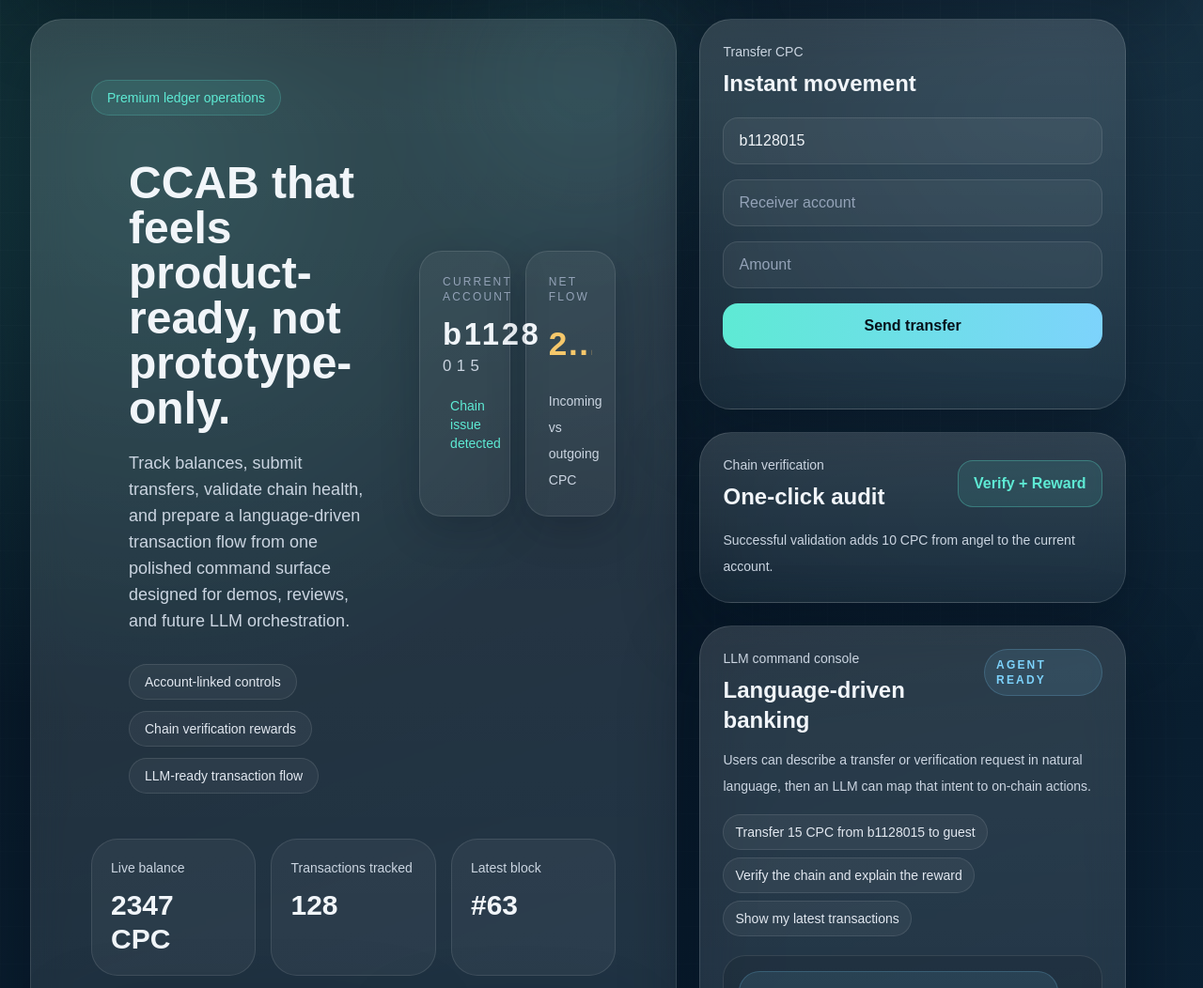
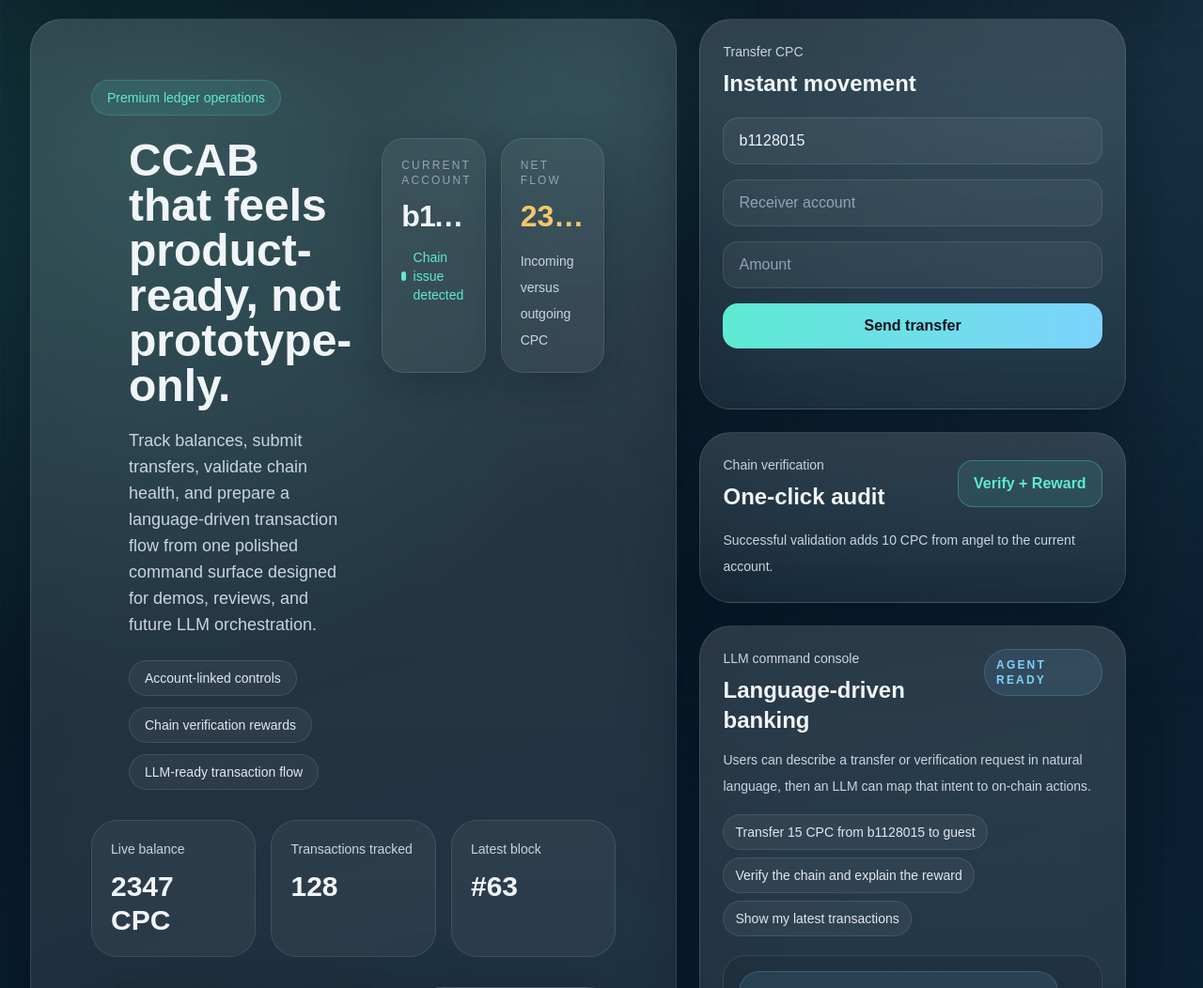
Before and after one commit to Alan52254/CampusCoin, a Flask app: page / in a window 1280 px wide. Shown: the part 334-1386 px from the top of the page at 94% size. Run offline with Flask 3, Linux system fonts and the light colour scheme; some libraries are stand-ins or nearby versions.

Commit message:
介面還要再修

```diff
--- a/templates/index.html
+++ b/templates/index.html
@@ -173,53 +173,39 @@
             <div class="mb-6 inline-flex items-center gap-2 rounded-full border border-mint/20 bg-mint/10 px-4 py-2 text-sm text-mint">
               Premium ledger operations
             </div>
-            <div class="mt-6 grid gap-x-10 gap-y-8 xl:grid-cols-12 xl:items-start">
-              <div class="xl:col-span-7 pl-6 lg:pl-10">
-                <h1 class="text-4xl font-semibold leading-tight sm:text-5xl pr-4">
+            <div class="grid gap-8 xl:grid-cols-[1.05fr_0.95fr] xl:items-start">
+              <div class="max-w-3xl pl-6 lg:pl-10">
+                <h1 class="max-w-2xl text-4xl font-semibold leading-tight sm:text-5xl">
                   CCAB that feels product-ready, not prototype-only.
                 </h1>
-                <p class="mt-5 text-base leading-8 text-slate-300 sm:text-lg pr-4">
+                <p class="mt-5 max-w-2xl text-base leading-8 text-slate-300 sm:text-lg">
                   Track balances, submit transfers, validate chain health, and prepare a language-driven transaction
                   flow from one polished command surface designed for demos, reviews, and future LLM orchestration.
                 </p>
-              </div>
-
-              <div class="xl:col-span-5 grid gap-4 sm:grid-cols-2 xl:mt-24">
-                <div class="min-w-0 rounded-[24px] border border-white/10 bg-white/5 p-6 shadow-soft">
-                  <p class="text-xs uppercase tracking-[0.18em] text-slate-400">Current account</p>
-                  <p class="mt-4" id="accountLabel" title="{{ overview.account }}">
-                    <span class="block text-[1.75rem] font-semibold leading-none tracking-[0.08em] text-slate-100 lg:text-[2.05rem]">
-                      {{ overview.account[:5] if overview.account|length > 5 else overview.account }}
-                    </span>
-                    {% if overview.account|length > 5 %}
-                    <span class="mt-1 block text-[0.95rem] font-medium uppercase tracking-[0.32em] text-slate-300 lg:text-[1.05rem]">
-                      {{ overview.account[5:] }}
-                    </span>
-                    {% endif %}
-                  </p>
-                  <div class="mt-5 flex items-center gap-2 text-sm text-mint">
-                    <span class="inline-flex h-2.5 w-2.5 rounded-full bg-mint"></span>
-                    <span>Chain <span id="chainBadge">{{ 'healthy' if overview.chain_ok else 'issue detected' }}</span></span>
-                  </div>
-                </div>
-
-                <div class="min-w-0 rounded-[24px] border border-white/10 bg-white/5 p-6 shadow-soft">
-                  <p class="text-xs uppercase tracking-[0.18em] text-slate-400">Net flow</p>
-                  <p class="mt-4 truncate text-[1.8rem] font-semibold text-glow lg:text-[2.2rem]" id="netFlowValue">{{ overview.income - overview.expense }}</p>
-                  <p class="mt-5 text-sm leading-7 text-slate-300">Incoming vs outgoing CPC</p>
-                </div>
-              </div>
-
-              <div class="xl:col-span-7 pl-6 lg:pl-10">
-                <div class="flex flex-wrap gap-3">
+                <div class="mt-6 flex flex-wrap gap-3">
                   <div class="rounded-full border border-white/10 bg-white/5 px-4 py-2 text-sm text-slate-200">Account-linked controls</div>
                   <div class="rounded-full border border-white/10 bg-white/5 px-4 py-2 text-sm text-slate-200">Chain verification rewards</div>
                   <div class="rounded-full border border-white/10 bg-white/5 px-4 py-2 text-sm text-slate-200">LLM-ready transaction flow</div>
                 </div>
               </div>
+              <div class="grid gap-4 sm:grid-cols-2">
+                <div class="min-w-0 rounded-[24px] border border-white/10 bg-white/5 p-5 shadow-soft">
+                  <p class="text-xs uppercase tracking-[0.18em] text-slate-400">Current account</p>
+                  <p class="mt-3 text-3xl font-semibold tracking-tight truncate lg:text-[2rem]" id="accountLabel" title="{{ overview.account }}">{{ overview.account }}</p>
+                  <div class="mt-4 flex items-center gap-2 text-sm text-mint">
+                    <span class="inline-flex h-2.5 w-2.5 rounded-full bg-mint"></span>
+                    <span>Chain <span id="chainBadge">{{ 'healthy' if overview.chain_ok else 'issue detected' }}</span></span>
+                  </div>
+                </div>
+                <div class="min-w-0 rounded-[24px] border border-white/10 bg-white/5 p-5 shadow-soft">
+                  <p class="text-xs uppercase tracking-[0.18em] text-slate-400">Net flow</p>
+                  <p class="mt-3 text-3xl font-semibold text-glow truncate lg:text-[2rem]" id="netFlowValue">{{ overview.income - overview.expense }}</p>
+                  <p class="mt-4 text-sm leading-7 text-slate-300">Incoming versus outgoing CPC</p>
+                </div>
+              </div>
             </div>
 
-            <div class="mt-12 grid gap-4 sm:grid-cols-3">
+            <div class="mt-8 grid gap-4 sm:grid-cols-3">
               <div class="rounded-[28px] border border-white/10 bg-white/5 p-5">
                 <p class="text-sm text-slate-300">Live balance</p>
                 <p class="mt-3 text-3xl font-semibold"><span id="balanceValue">{{ overview.balance }}</span> CPC</p>
@@ -486,31 +472,6 @@
       confidenceBar.style.width = `${confidenceBar.dataset.width}%`;
     }
 
-    function formatAccountDisplay(account) {
-      const normalized = (account || "").trim();
-      if (normalized.length <= 5) {
-        return { primary: normalized, secondary: "" };
-      }
-      return {
-        primary: normalized.slice(0, 5),
-        secondary: normalized.slice(5),
-      };
-    }
-
-    function renderAccountLabel(account) {
-      const parts = formatAccountDisplay(account);
-      if (parts.secondary) {
-        accountLabel.innerHTML = `
-          <span class="block text-[1.75rem] font-semibold leading-none tracking-[0.08em] text-slate-100 lg:text-[2.05rem]">${parts.primary}</span>
-          <span class="mt-1 block text-[0.95rem] font-medium uppercase tracking-[0.32em] text-slate-300 lg:text-[1.05rem]">${parts.secondary}</span>
-        `;
-      } else {
-        accountLabel.innerHTML = `
-          <span class="block text-[1.75rem] font-semibold leading-none tracking-[0.08em] text-slate-100 lg:text-[2.05rem]">${parts.primary}</span>
-        `;
-      }
-    }
-
     function renderTransactions(items) {
       if (!items || items.length === 0) {
         activityList.innerHTML = `
@@ -598,7 +559,7 @@
       mobileBlocks.textContent = data.block_count;
       mobilePointer.textContent = data.latest_pointer;
       mobileStatus.textContent = data.chain_ok ? "Healthy" : "Attention";
-      renderAccountLabel(data.account);
+      accountLabel.textContent = data.account;
       accountLabel.title = data.account;
       netFlowValue.textContent = data.income - data.expense;
       headerBlocks.textContent = data.block_count;
```
